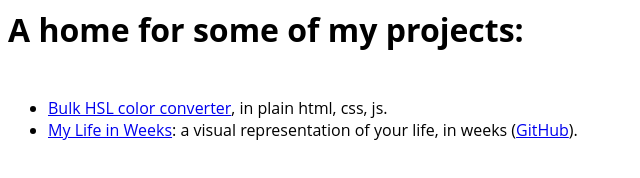
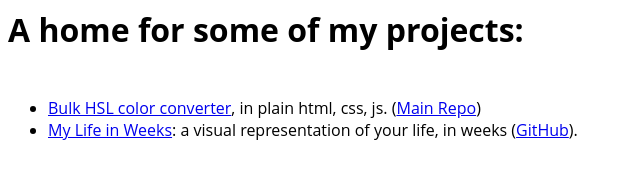
Before and after one commit to rubenvar/rubenvar.github.io, a plain HTML site: page index.html in a window 1280 px wide. Shown: the whole page, without its empty margins (0-640 px from the left). Drawn offline with Linux system fonts and the light colour scheme.

Commit message:
add bulk-converter from the main repo through Github Actions

```diff
--- a/index.html
+++ b/index.html
@@ -23,7 +23,7 @@
   <h1>A home for some of my projects:</h1>
 
   <ul>
-    <li><a href="https://rubenvar.github.io/bulk-color-converter/">Bulk HSL color converter</a>, in plain html, css, js.
+    <li><a href="/bulk-color-converter/">Bulk HSL color converter</a>, in plain html, css, js. (<a href="https://github.com/rubenvar/bulk-color-converter">Main Repo</a>)
     </li>
     <li><a href="https://my-life-in-weeks.netlify.app/">My Life in Weeks</a>: a visual representation of your life, in
       weeks (<a href="https://github.com/rubenvar/my-life-in-weeks">GitHub</a>).</li>
```
Also changed, not shown: 1 other file.
